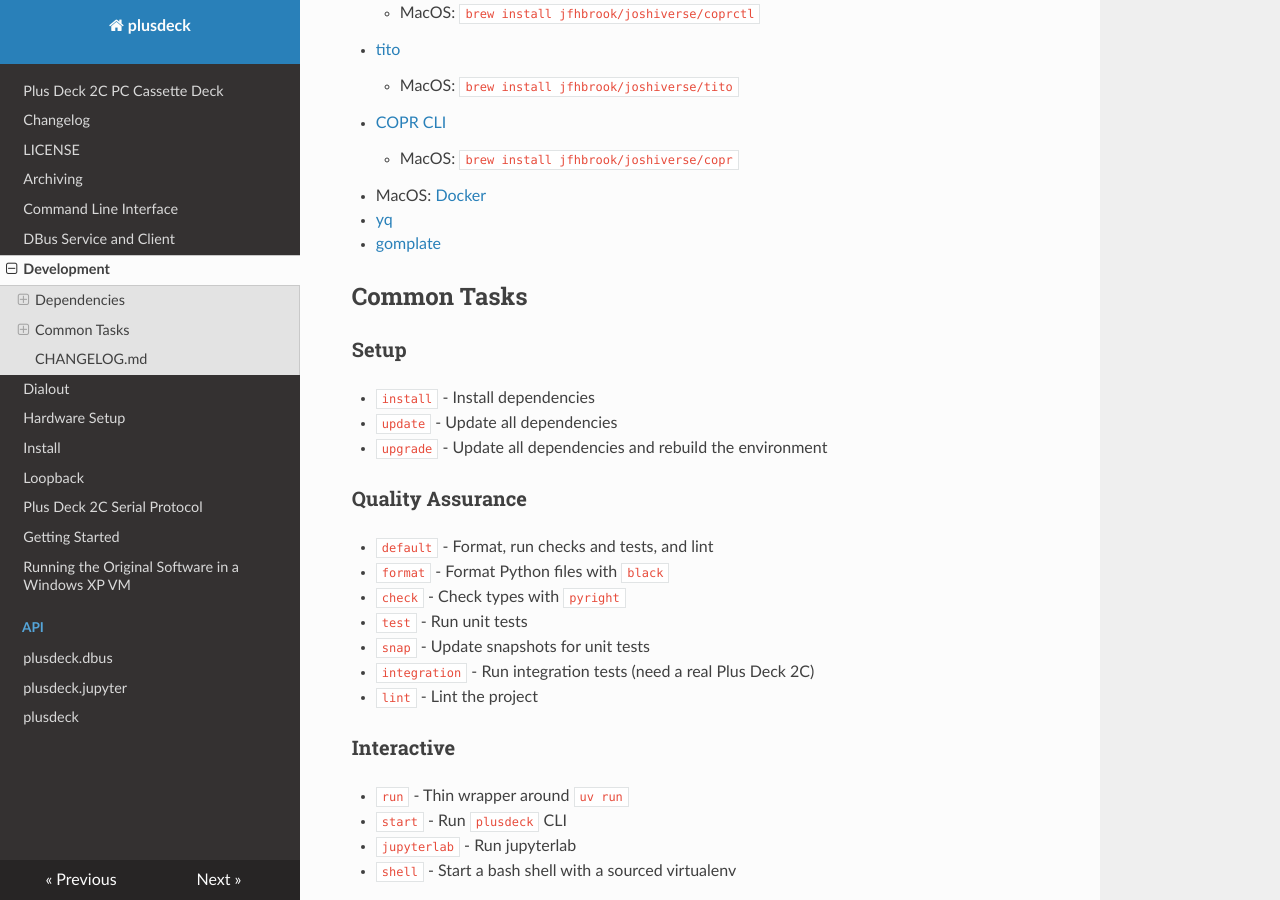
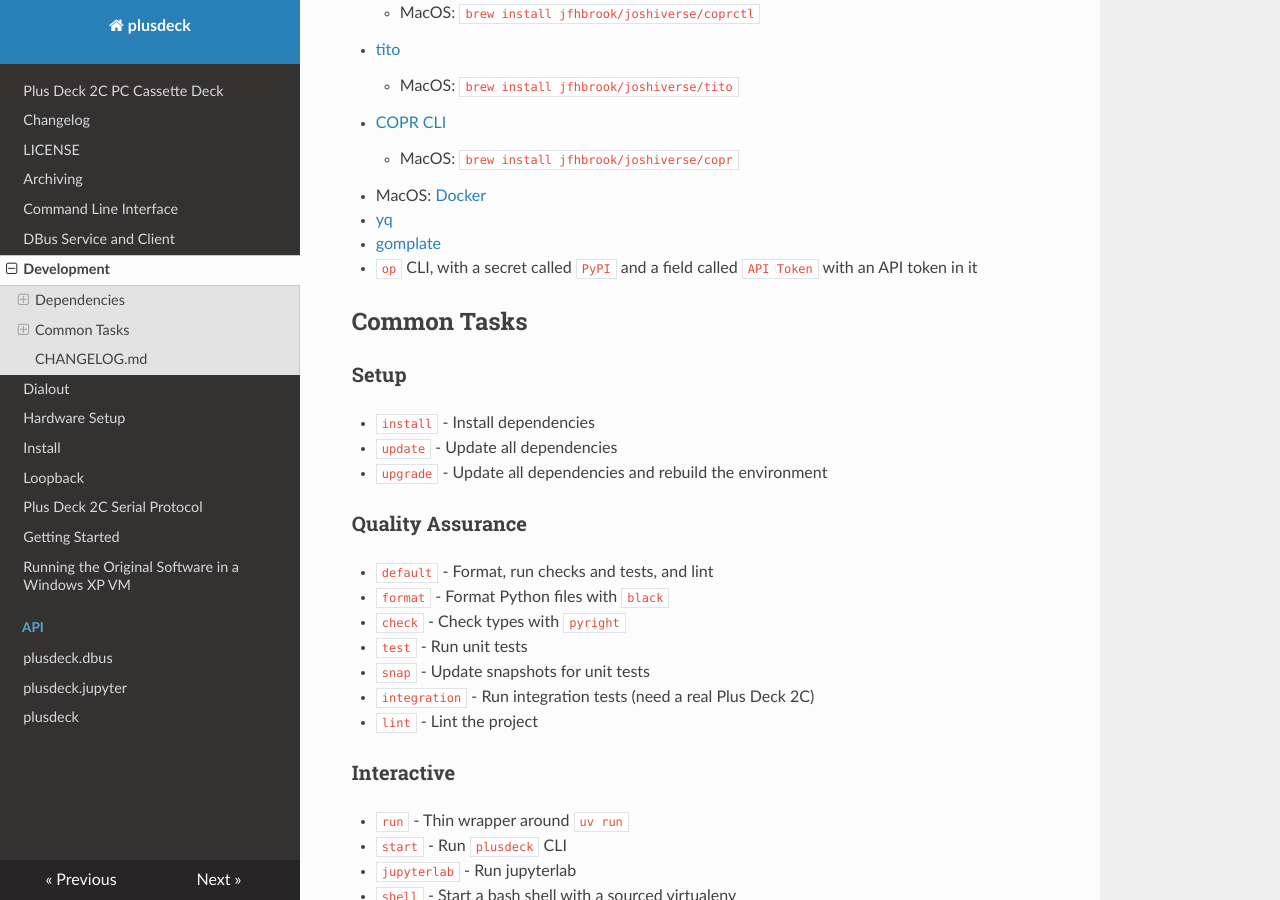
Before and after one commit to jfhbrook/plusdeck, an MkDocs documentation site: the page built from docs/development.md, in a window 1280 px wide and 900 px high, scrolled down 545 px. Built offline with MkDocs 1.6.1, drawn with Linux system fonts in a browser that asks for light colours; nearby versions of some CDN libraries.

Commit message:
Document 1password dependency

```diff
--- a/docs/development.md
+++ b/docs/development.md
@@ -23,6 +23,7 @@
   - MacOS: [Docker](https://www.docker.com/)
 - [yq](https://github.com/mikefarah/yq)
 - [gomplate](https://github.com/hairyhenderson/gomplate)
+- `op` CLI, with a secret called `PyPI` and a field called `API Token` with an API token in it
 
 ## Common Tasks
 
```
